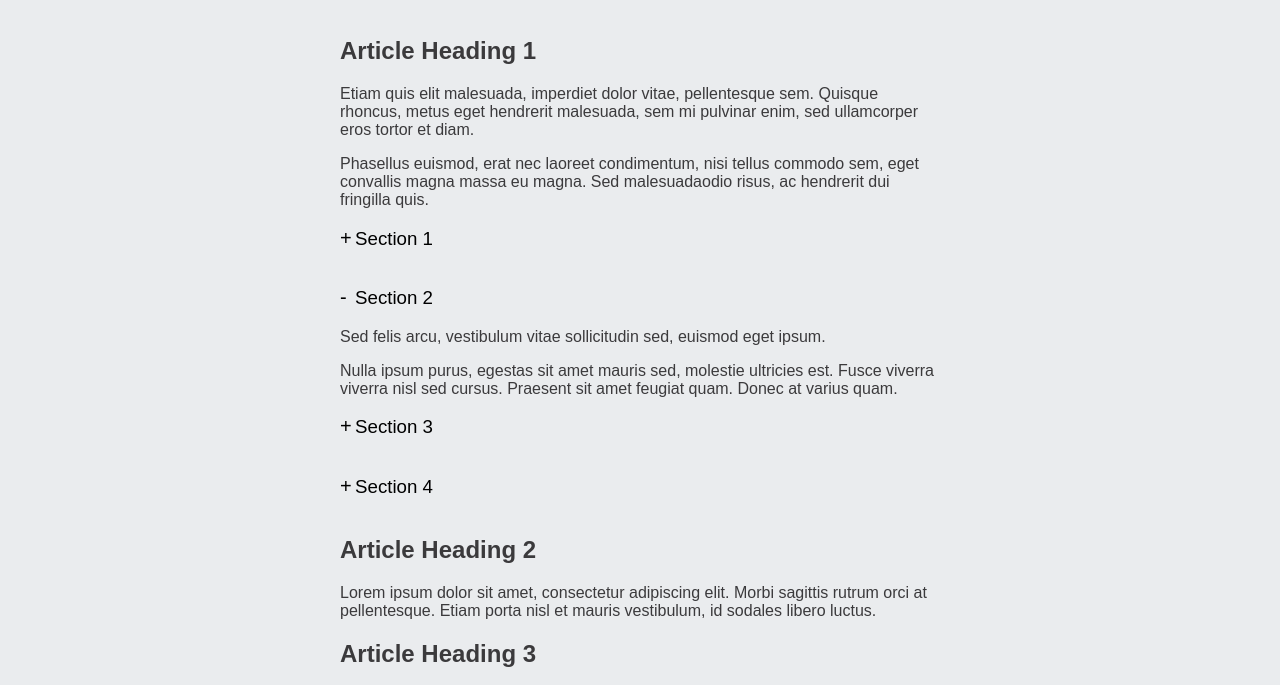
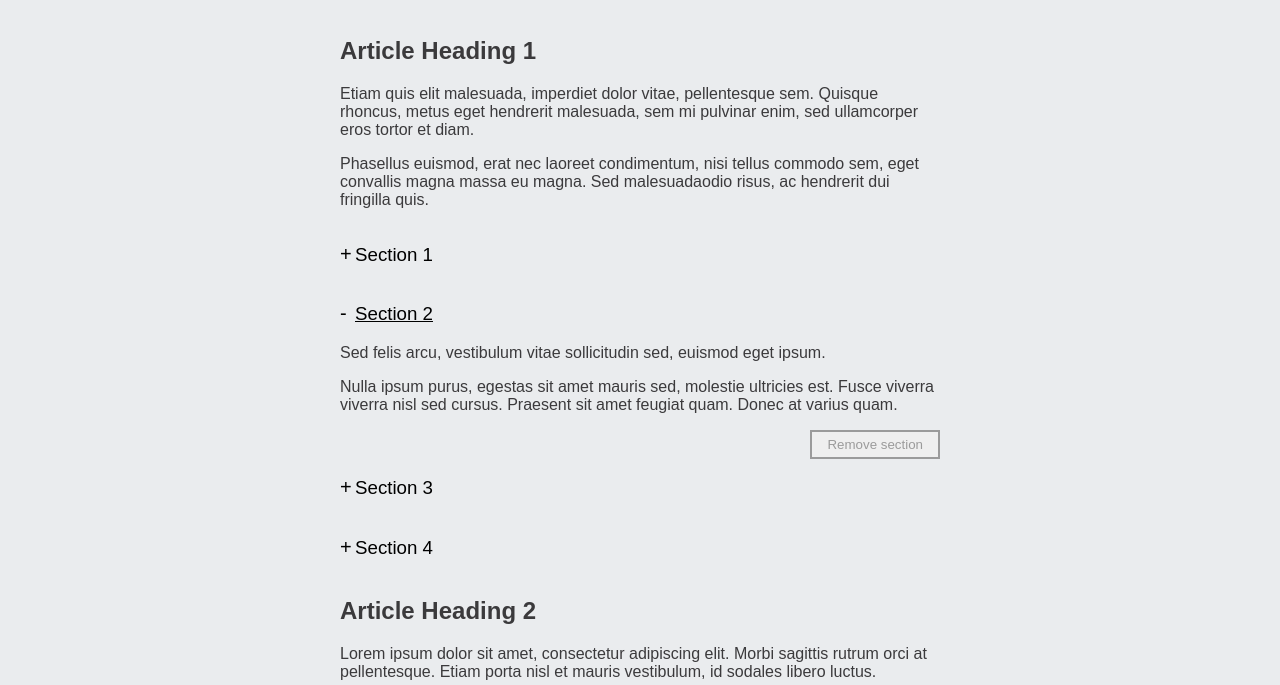
Before and after one commit to rossbruniges/interview-exercises, a website built with webpack: page progressive-html/index.html in a window 1280 px wide. Both pictures are taken after a click on the element 640 px from the left and 469 px from the top of the page. Shown: the part 114-799 px from the top of the page. Built offline with nearby package versions, Linux system fonts and the light colour scheme.

Commit message:
Part 3 - a removal button for each accordion section

```diff
--- /dev/null
+++ b/progressive-html/assets/dev/es6/components/removeSection.js
@@ -0,0 +1,30 @@
+export class RemoveSection {
+    constructor(parentElm, sectionCls) {
+        this.parentElm = parentElm;
+        this.sectionCls = sectionCls;
+
+        this.init();
+    }
+
+    deleteThis(elm) {
+        let target = elm.target;
+        if (target.nodeName === "BUTTON" && target.classList.contains('btn--remove')) {
+            this.parentElm.removeChild(target.closest(this.sectionCls));
+        }
+    }
+
+    init() {
+        var that = this,
+            children = this.parentElm.querySelectorAll(this.sectionCls);
+        this.parentElm.addEventListener('click', function(e) {
+            e.preventDefault();
+            that.deleteThis(e);
+        });
+        for (var i = 0; i < children.length; i++) {
+            let button = document.createElement('button');
+            button.innerText = 'Remove section';
+            button.classList.add('btn', 'btn--remove');
+            children[i].appendChild(button);
+        }
+    }
+}
--- a/progressive-html/assets/dev/es6/index.js
+++ b/progressive-html/assets/dev/es6/index.js
@@ -1,7 +1,9 @@
 import {Accordion} from './components/accordion';
+import {RemoveSection} from './components/removeSection';
 
 var accordions = document.querySelectorAll('.accordion');
 
 for (let i = 0; i < accordions.length; i++) {
     new Accordion(accordions[i], '.accordion__item', '.accordion__trigger', '.accordion__content');
+    new RemoveSection(accordions[i], '.accordion__item');
 }
--- a/progressive-html/assets/dev/scss/index.scss
+++ b/progressive-html/assets/dev/scss/index.scss
@@ -25,6 +25,20 @@ a {
     padding: 2rem 20px;
     max-width: 640px;
     margin: 0 auto;
+}
+
+.btn {
+    color: #9b9b9b;
+    border: 2px solid #9b9b9b;
+    padding: .5rem 15px;
+    cursor: pointer;
+
+    &:hover,
+    &:focus {
+        background: #e03400;
+        border-color: #e03400;
+        color: #fff;
+    }
 }
 
 .branding-header {
@@ -71,6 +85,18 @@ a {
 .accordion {
     list-style: none;
     padding: 0;
+
+    .btn--remove {
+        float: right;
+    }
+}
+
+.accordion__item {
+    overflow: hidden;
+
+    &[data-open='false'] .btn--remove {
+        display: none;
+    }
 }
 
 .accordion__trigger button {
```
Also changed, not shown: progressive-html/assets/build/index.bundle.js, progressive-html/assets/build/index.css.
